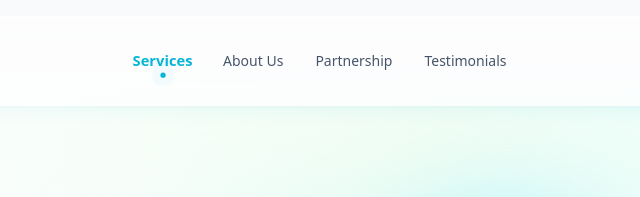
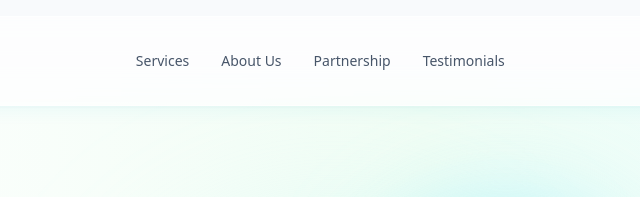
Before and after one commit to noustelos/water, a website: page public/index.html in a window 1280 px wide. Shown: the top 197 px of the page, 316-956 px from the left. Drawn offline with nearby package versions, Linux system fonts and the light colour scheme.

Commit message:
Fix: Remove nav pulse dot and fix Services highlight issue at top of page

```diff
--- a/public/css/style.css
+++ b/public/css/style.css
@@ -137,34 +137,13 @@ h1, h2, h3, h4, h5, h6 {
 }
 
 
-/* ScrollSpy Navigation Highlight */
-.nav-link-active {
-  color: #06b6d4 !important; /* Primary-500 / Cyan-500 */
-  transform: scale(1.05);
-  font-weight: 700;
-}
-
-@media (min-width: 1024px) {
-  nav a {
-    position: relative;
-    transition: all 0.3s ease;
-  }
-  nav a.nav-link-active::after {
-    content: '';
-    position: absolute;
-    bottom: -6px;
-    left: 50%;
-    transform: translateX(-50%);
-    width: 5px;
-    height: 5px;
-    background-color: #06b6d4;
-    border-radius: 50%;
-    animation: navPulse 2s infinite;
-  }
-}
-
-@keyframes navPulse {
-  0% { box-shadow: 0 0 0 0 rgba(6, 182, 212, 0.7); }
   70% { box-shadow: 0 0 0 8px rgba(6, 182, 212, 0); }
   100% { box-shadow: 0 0 0 0 rgba(6, 182, 212, 0); }
 }
+
+/* ScrollSpy Navigation Highlight */
+.nav-link-active {
+  color: #06b6d4 !important;
+  font-weight: 700;
+  transition: color 0.3s ease;
+}
--- a/public/index.html
+++ b/public/index.html
@@ -100,7 +100,7 @@
   <main>
 
     <!-- Hero Section -->
-    <section class="relative pt-12 pb-24 lg:pt-20 lg:pb-32 overflow-hidden bg-gradient-radial">
+    <section id="hero" class="relative pt-12 pb-24 lg:pt-20 lg:pb-32 overflow-hidden bg-gradient-radial">
       <!-- Added dynamic mesh gradient layered blobs behind the text for ultimate immersion -->
       <div class="absolute top-1/4 left-1/3 w-96 h-96 bg-cyan-100 rounded-full mix-blend-multiply filter blur-3xl opacity-50 animate-blob"></div>
 
--- a/public/js/main.js
+++ b/public/js/main.js
@@ -133,7 +133,7 @@ document.addEventListener('DOMContentLoaded', () => {
 
   const observerOptions = {
     root: null,
-    rootMargin: '-30% 0px -60% 0px',
+    rootMargin: '-20% 0px -75% 0px',
     threshold: 0
   };
 
```
